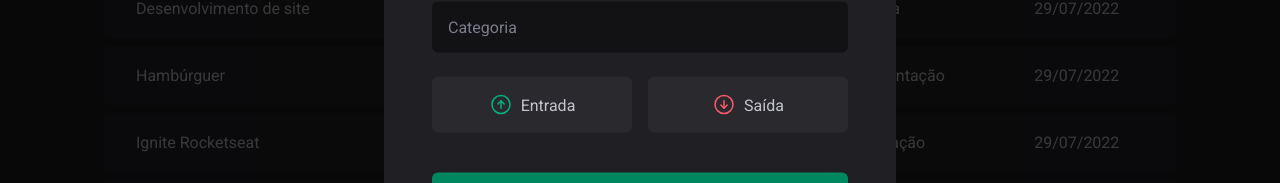
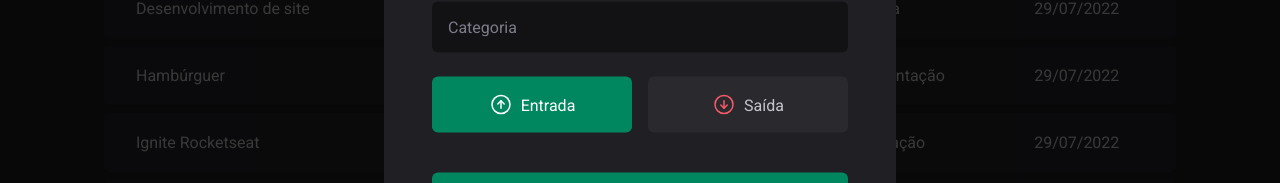
Before and after one commit to brunood07/03-dtmoney, a React (Vite) app: page / in a window 1280 px wide. Both pictures are taken after a click on the button "Nova Transação". Shown: the part 381-564 px from the top of the page. Built offline with nearby package versions, Linux system fonts and the light colour scheme; data requests are answered from the project's data file.

Commit message:
feat: search is now working

```diff
--- a/package.json
+++ b/package.json
@@ -13,6 +13,7 @@
     "@hookform/resolvers": "^2.9.8",
     "@radix-ui/react-dialog": "^1.0.0",
     "@radix-ui/react-radio-group": "^1.0.0",
+    "axios": "^1.1.2",
     "phosphor-react": "^1.4.1",
     "react": "^18.2.0",
     "react-dom": "^18.2.0",
--- a/src/components/NewTransactionModal/index.tsx
+++ b/src/components/NewTransactionModal/index.tsx
@@ -1,7 +1,7 @@
 import * as z from "zod";
 import * as Dialog from "@radix-ui/react-dialog";
 import { ArrowCircleDown, ArrowCircleUp, X } from "phosphor-react";
-import { useForm } from "react-hook-form";
+import { Controller, useForm } from "react-hook-form";
 import {
   CloseButton,
   Content,
@@ -15,18 +15,22 @@
   description: z.string(),
   price: z.number(),
   category: z.string(),
-  // type: z.enum(["income", "outcome"]),
+  type: z.enum(["income", "outcome"]),
 });
 
 type NewTransactionFormInputs = z.infer<typeof newTransactionFormSchema>;
 
 export function NewTransactionModal() {
   const {
-    register,
+    control,
     handleSubmit,
     formState: { isSubmitting },
+    register,
   } = useForm<NewTransactionFormInputs>({
     resolver: zodResolver(newTransactionFormSchema),
+    defaultValues: {
+      type: "income",
+    },
   });
 
   async function handleCreateNewTransaction(data: NewTransactionFormInputs) {
@@ -66,7 +70,15 @@
             {...register("category")}
           />
 
-          <TransactionType>
+          <Controller
+            control={control}
+            name="type"
+            render={({ field }) => {
+              return (
+                <TransactionType
+                  onValueChange={field.onChange}
+                  value={field.value}
+                >
                   <TransactionTypeButton variant="income" value="income">
                     <ArrowCircleUp size={24} />
                     Entrada
@@ -77,6 +89,9 @@
                     Saída
                   </TransactionTypeButton>
                 </TransactionType>
+              );
+            }}
+          />
 
           <button type="submit" disabled={isSubmitting}>
             Cadastrar
--- a/src/contexts/TransactionsContext.tsx
+++ b/src/contexts/TransactionsContext.tsx
@@ -1,4 +1,5 @@
 import { createContext, ReactNode, useEffect, useState } from "react";
+import { api } from "../lib/axios";
 
 interface Transaction {
   id: number;
@@ -11,6 +12,7 @@
 
 interface TransactionContextType {
   transactions: Transaction[];
+  fetchTransactions: (query: string) => Promise<void>;
 }
 
 export const TransactionsContext = createContext({} as TransactionContextType);
@@ -22,18 +24,22 @@
 export function TransactionsProvider({ children }: TransactionsProviderProps) {
   const [transactions, setTransactions] = useState<Transaction[]>([]);
 
-  async function loadTransactions() {
-    const response = await fetch("http://localhost:3333/transactions");
-    const data = await response.json();
-    setTransactions(data);
+  async function fetchTransactions(query?: string) {
+    const response = await api.get("/transactions", {
+      params: {
+        q: query,
+      },
+    });
+
+    setTransactions(response.data);
   }
 
   useEffect(() => {
-    loadTransactions();
+    fetchTransactions();
   }, []);
 
   return (
-    <TransactionsContext.Provider value={{ transactions }}>
+    <TransactionsContext.Provider value={{ fetchTransactions, transactions }}>
       {children}
     </TransactionsContext.Provider>
   );
--- /dev/null
+++ b/src/lib/axios.ts
@@ -0,0 +1,5 @@
+import axios from "axios";
+
+export const api = axios.create({
+  baseURL: "http://localhost:3333",
+});
--- a/src/pages/Transactions/components/SearchForm/index.tsx
+++ b/src/pages/Transactions/components/SearchForm/index.tsx
@@ -3,6 +3,8 @@
 import { SearchFormContainer } from "./styles";
 import * as z from "zod";
 import { zodResolver } from "@hookform/resolvers/zod";
+import { useContext } from "react";
+import { TransactionsContext } from "../../../../contexts/TransactionsContext";
 
 const searchFormSchema = z.object({
   query: z.string(),
@@ -11,6 +13,8 @@
 type SearchFormInput = z.infer<typeof searchFormSchema>;
 
 export function SearchForm() {
+  const { fetchTransactions } = useContext(TransactionsContext);
+
   const {
     register,
     handleSubmit,
@@ -20,9 +24,7 @@
   });
 
   async function handleSearchTransactions(data: SearchFormInput) {
-    await new Promise((resolve) => setTimeout(resolve, 2000));
-
-    console.log(data);
+    await fetchTransactions(data.query);
   }
 
   return (
```
Also changed, not shown: 1 other file (tests, documents, lock files or other folders). Lines whose indentation alone changed are shown as unchanged.
